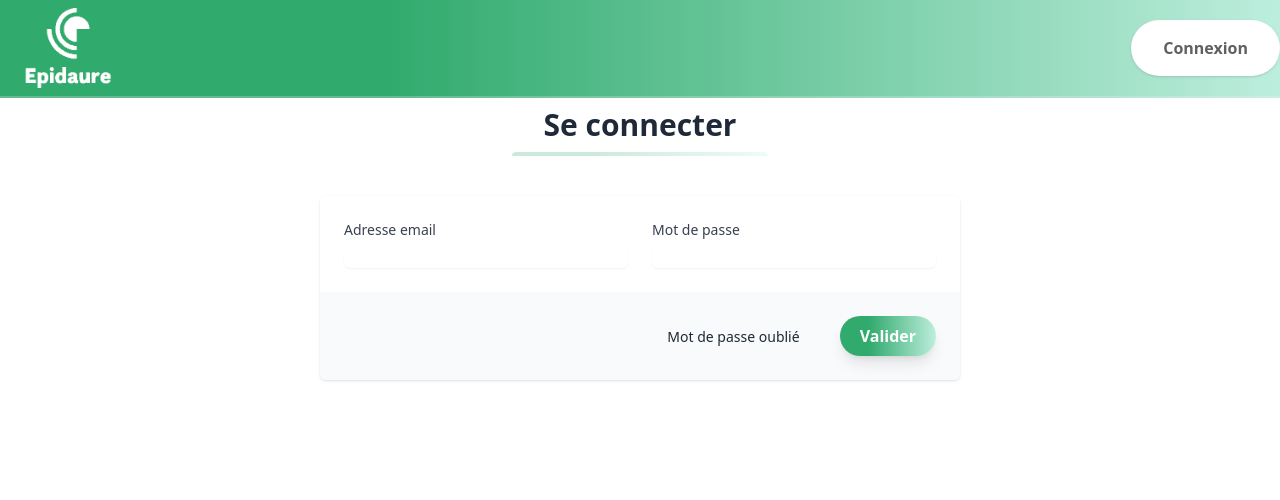
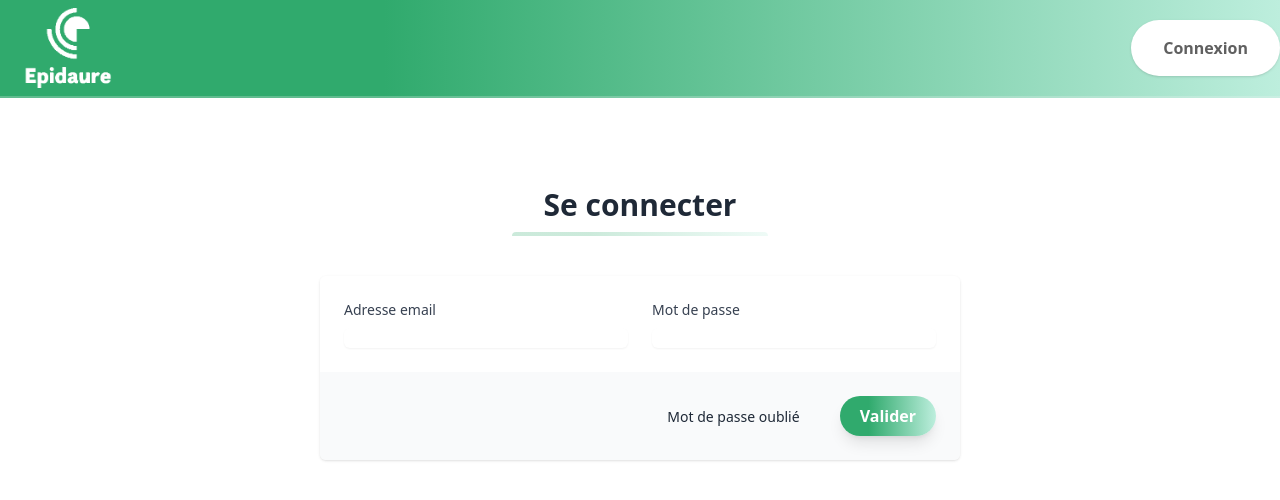
Before and after one commit to MatthiasBlc/Epidaure_Front, a React (Create React App) app: page /login in a window 1280 px wide. Shown: the top 500 px of the page. Built offline with nearby package versions, Linux system fonts and the light colour scheme; no server answers.

Commit message:
add margin login from

```diff
--- a/src/components/Login/index.js
+++ b/src/components/Login/index.js
@@ -32,7 +32,7 @@ const Login = () => {
   return (
     <>
       <div className="wrapper flex items-center justify-center">
-        <div className="w-1/2">
+        <div className="w-1/2 mt-20">
           <h2 className="my-2 text-3xl font-bold leading-tight text-center text-gray-800">
             Se connecter
           </h2>
```
